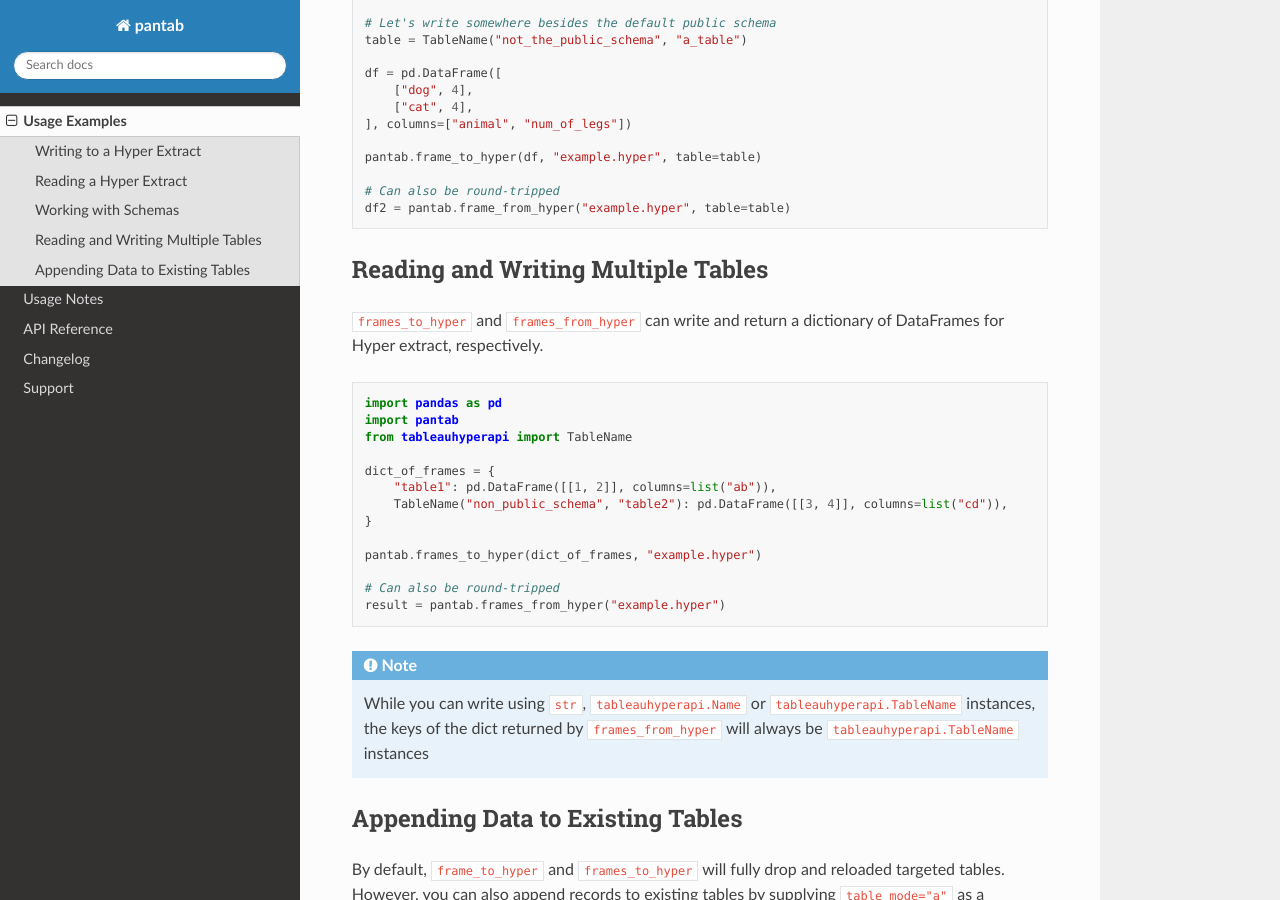
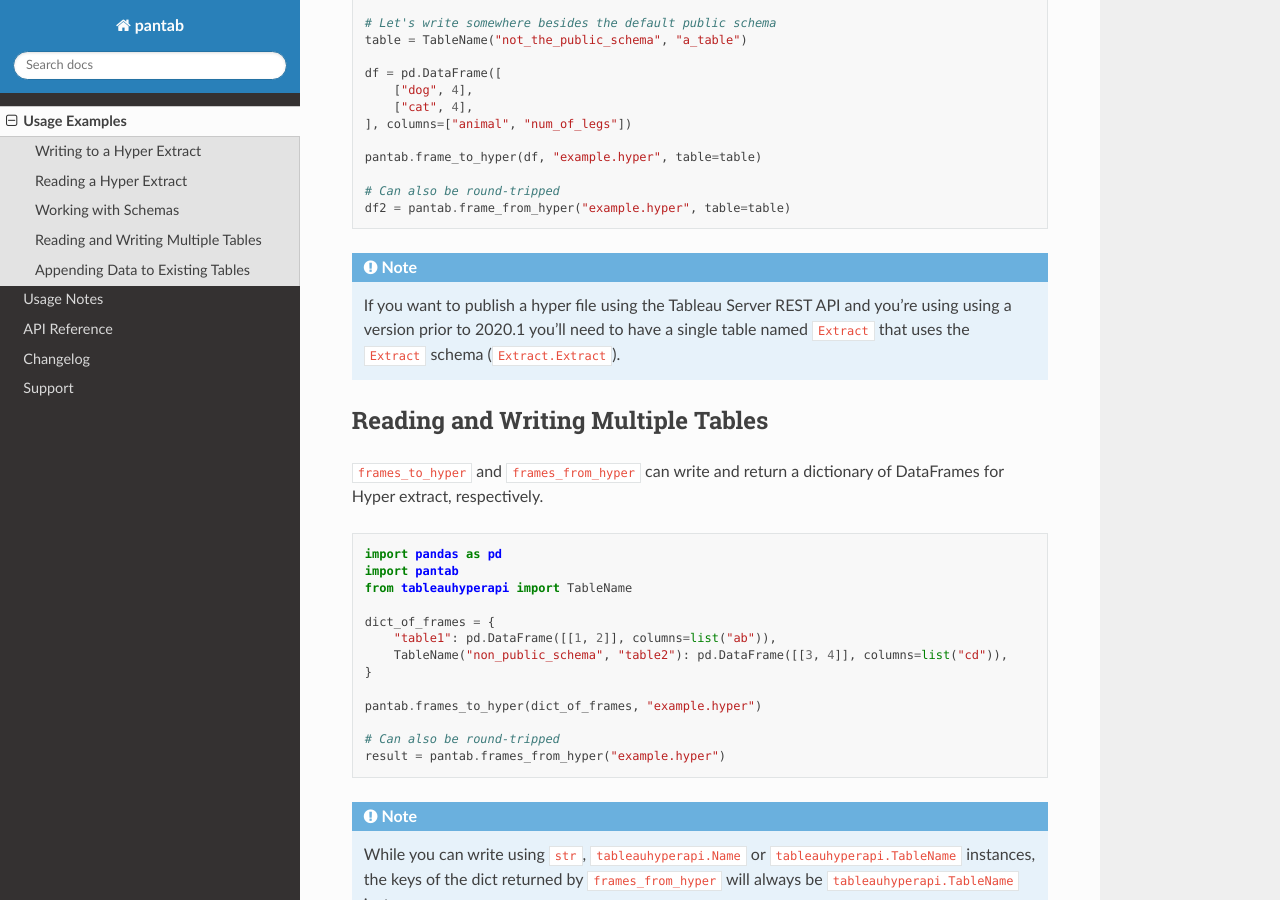
Before and after one commit to innobi/pantab, a Sphinx documentation site: the page built from doc/source/examples.rst, in a window 1280 px wide and 900 px high, scrolled down 1153 px. Built offline with Sphinx 7.4.7 and the Read the Docs theme 2.0.0, drawn with Linux system fonts in a browser that asks for light colours.

Commit message:
add usage note (#110)

```diff
--- a/doc/source/examples.rst
+++ b/doc/source/examples.rst
@@ -54,6 +54,11 @@ By default tables will be written to the "public" schema. You can control this b
    # Can also be round-tripped
    df2 = pantab.frame_from_hyper("example.hyper", table=table)
 
+.. note::
+
+   If you want to publish a hyper file using the Tableau Server REST API and you're using using a version prior to 2020.1 you'll need to have a single table named ``Extract`` that uses the ``Extract`` schema (``Extract.Extract``).
+
+
 Reading and Writing Multiple Tables
 -----------------------------------
 
```
